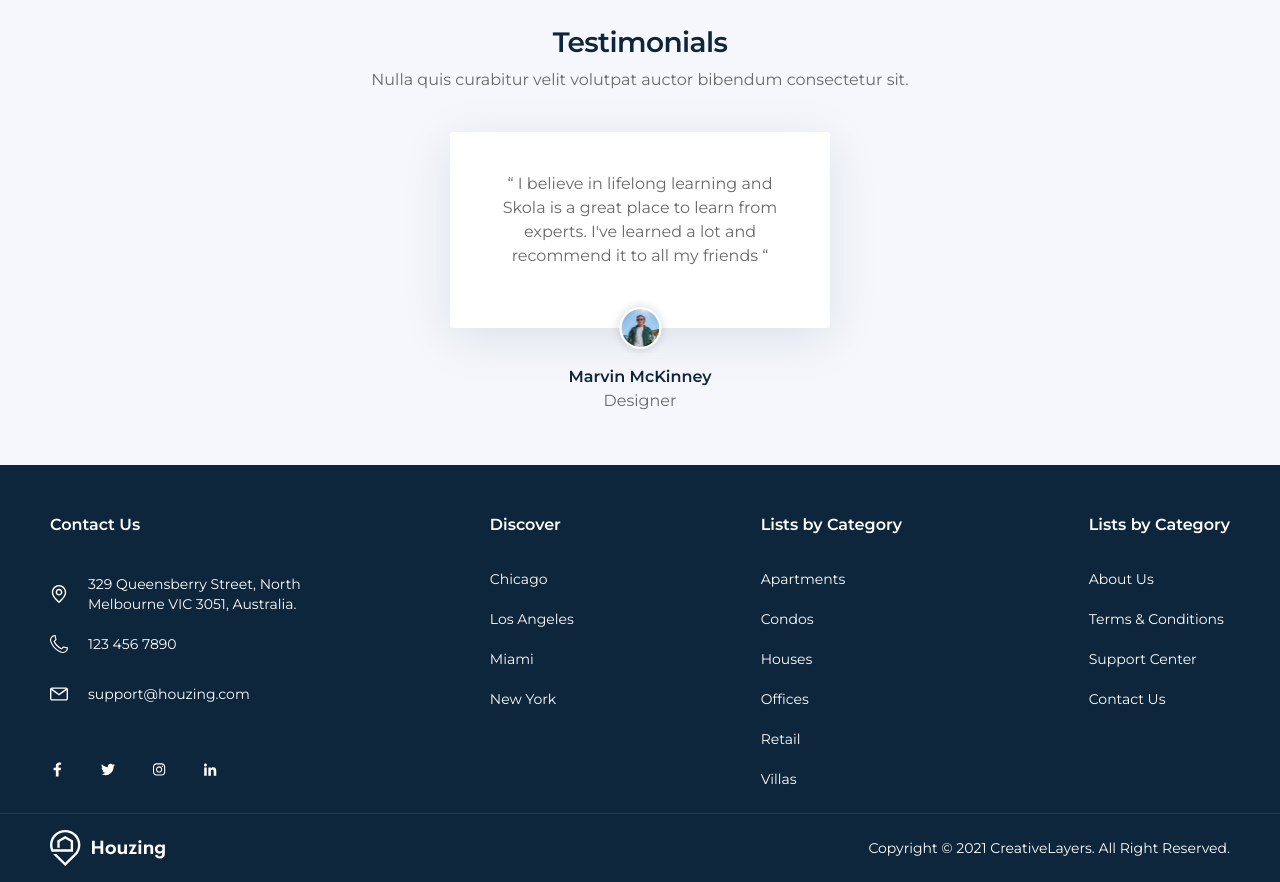
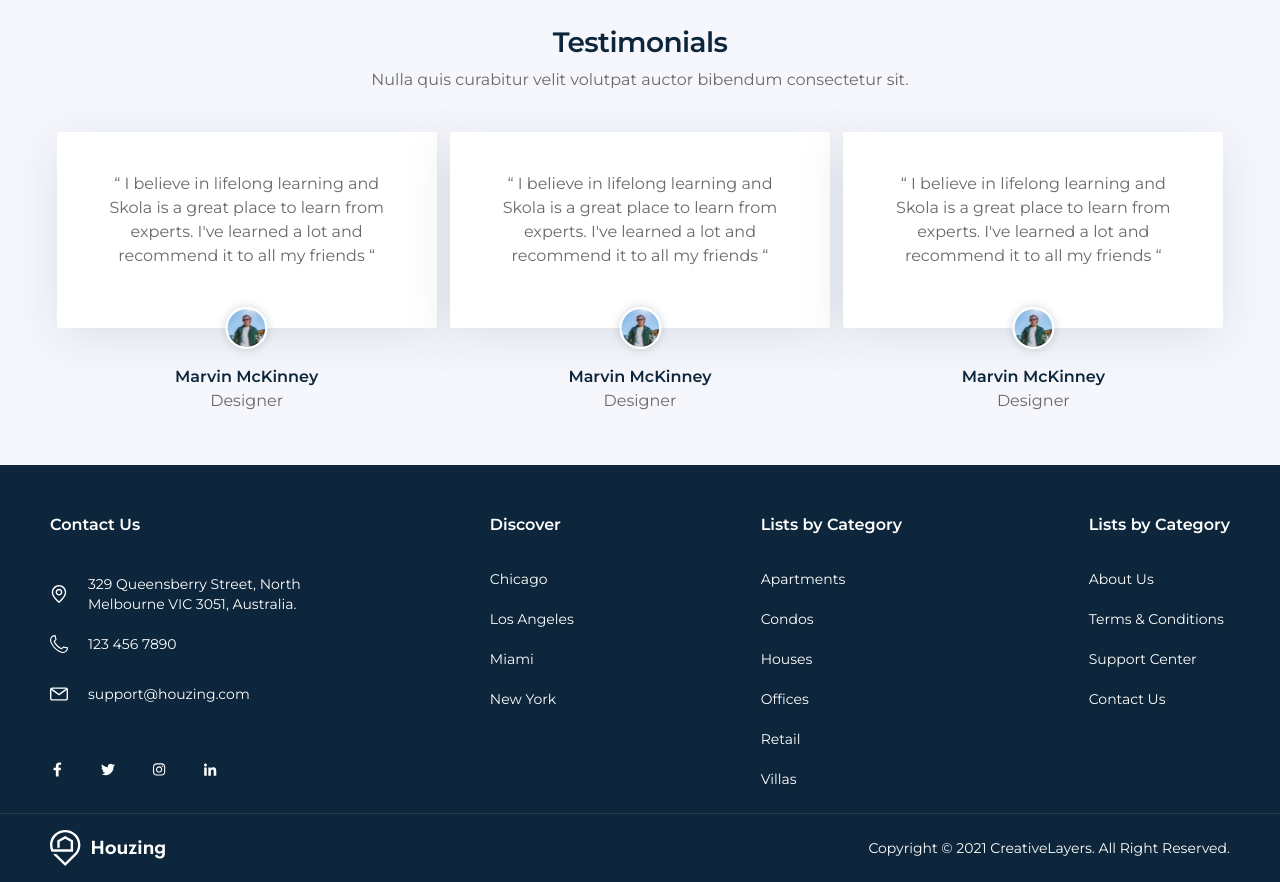
Before and after one commit to Sardor0795/Houzing-self-made, a React (Create React App) app: page / in a window 1280 px wide. Shown: the part 3880-4762 px from the top of the page. Built offline with nearby package versions, Linux system fonts and the light colour scheme.

Commit message:
Add test cards to testiomental section

```diff
--- a/src/components/testiomential/index.jsx
+++ b/src/components/testiomential/index.jsx
@@ -13,6 +13,8 @@ export const Testiomental = () => (
       </SectionText>
       <MainCardsWrapper>
         <TestCard/>
+        <TestCard/>
+        <TestCard/>
       </MainCardsWrapper>
     </Container>
   </TestiomentalWrapper>
```
